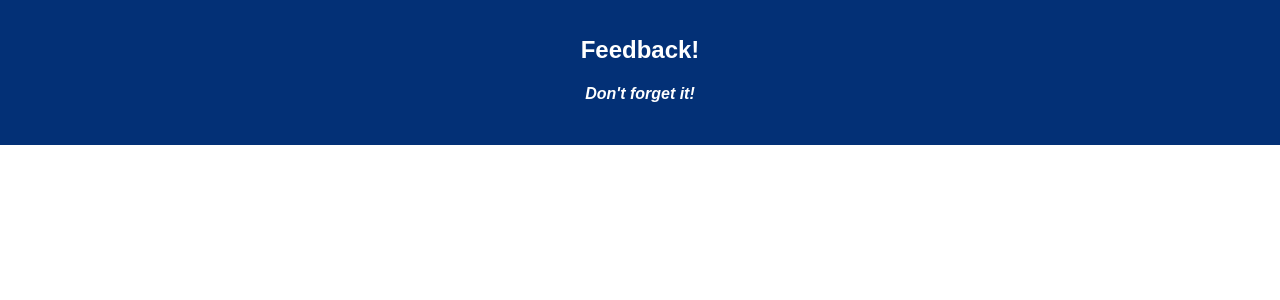
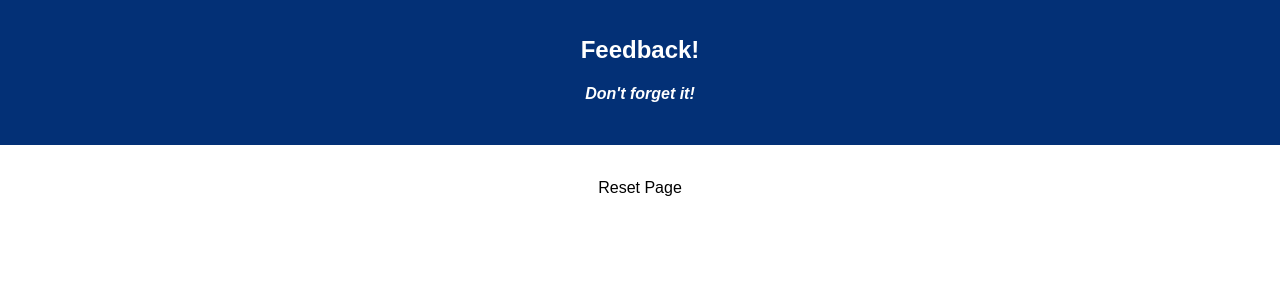
Before and after one commit to joeheintz45/weekend5-feedback-form, a React (Create React App) app: page /#/reset in a window 1280 px wide. Shown: the top 300 px of the page. Built offline with nearby package versions, Linux system fonts and the light colour scheme.

Commit message:
added the final reset page after a successful submission

```diff
--- a/src/components/App/App.js
+++ b/src/components/App/App.js
@@ -9,6 +9,7 @@ import UnderstandingPage from '../UnderstandingPage/UnderstandingPage';
 import SupportPage from '../SupportPage/SupportPage';
 import CommentPage from '../CommentPage/CommentPage';
 import ReviewPage from '../ReviewPage/ReviewPage';
+import ResetPage from '../ResetPage/ResetPage';
 
 class App extends Component {
   // componentDidMount() {
@@ -32,6 +33,7 @@ class App extends Component {
           <Route exact path="/support" component={SupportPage} />
           <Route exact path="/comment" component={CommentPage} />
           <Route exact path="/review" component={ReviewPage} />
+          <Route exact path="/reset" component={ResetPage} />
         </Router>
       </div>
     );
--- /dev/null
+++ b/src/components/ResetPage/ResetPage.js
@@ -0,0 +1,9 @@
+import React, { Component } from 'react';
+
+class ResetPage extends Component {
+  render() {
+    return <p>Reset Page</p>;
+  }
+}
+
+export default ResetPage;
--- a/src/components/ReviewPage/ReviewPage.js
+++ b/src/components/ReviewPage/ReviewPage.js
@@ -17,6 +17,7 @@ class ReviewPage extends Component {
       .post('/feedback', this.state.feedback)
       .then((response) => {
         console.log('success');
+        this.props.history.push('/reset');
       })
       .catch((err) => {
         console.log(err);
```
